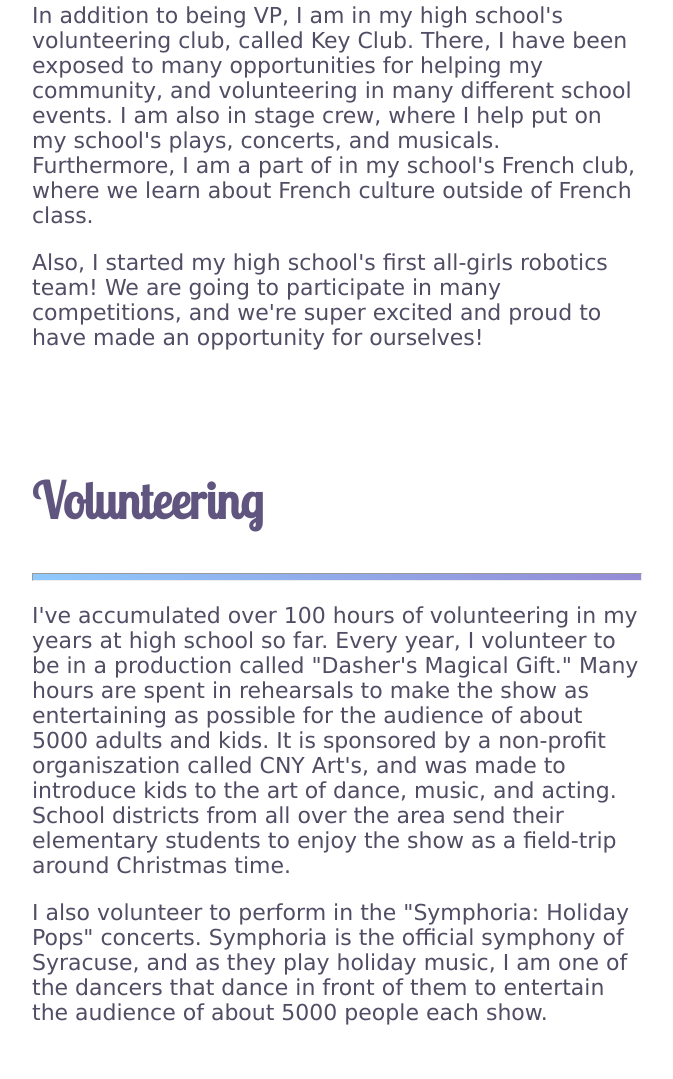
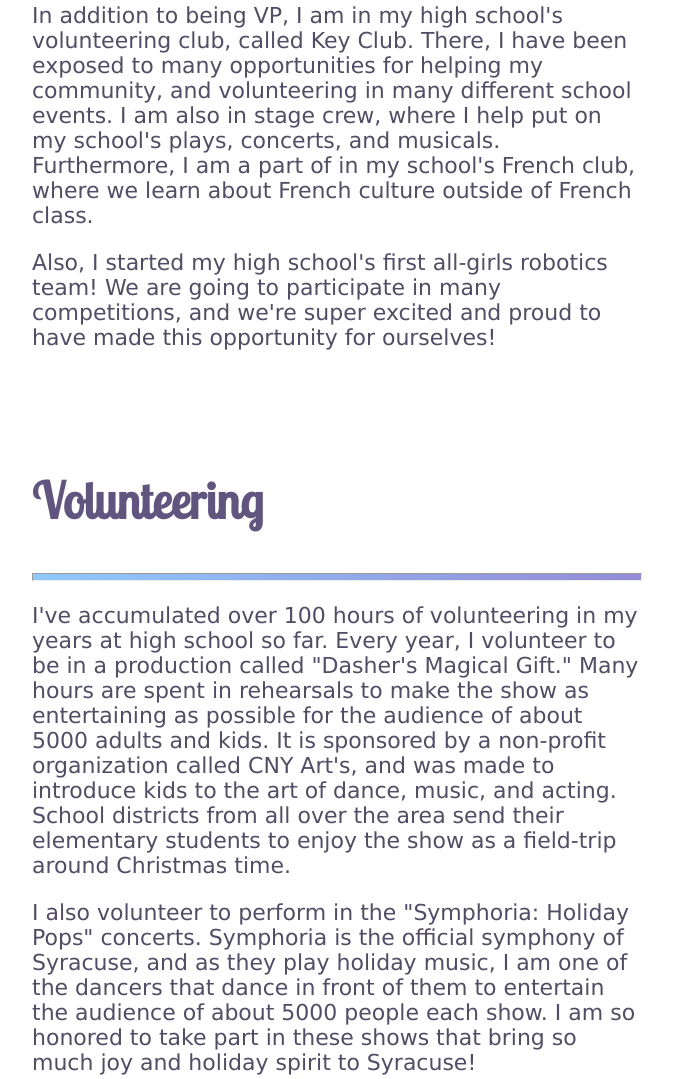
Before and after one commit to josielibbon/josielibbon.github.io, a plain HTML site: page index.html in a window 1280 px wide. Shown: the part 1703-2782 px from the top of the page, without its empty margins (303-976 px from the left). Drawn offline with Linux system fonts and the light colour scheme.

Commit message:
fixed spelling and added a sentence to paragraphs

```diff
--- a/index.html
+++ b/index.html
@@ -48,7 +48,7 @@
             In addition to being VP, I am in my high school's volunteering club, called Key Club. There, I have been exposed to many opportunities for helping my community, and volunteering in many different school events. I am also in stage crew, where I help put on my school's plays, concerts, and musicals. Furthermore, I am a part of in my school's French club, where we learn about French culture outside of French class.
         </p>
         <p>
-            Also, I started my high school's first all-girls robotics team! We are going to participate in many competitions, and we're super excited and proud to have made an opportunity for ourselves!
+            Also, I started my high school's first all-girls robotics team! We are going to participate in many competitions, and we're super excited and proud to have made this opportunity for ourselves!
         </p>
 
     </section>
@@ -62,10 +62,10 @@
         <hr>
 
         <p>
-            I've accumulated over 100 hours of volunteering in my years at high school so far. Every year, I volunteer to be in a production called "Dasher's Magical Gift." Many hours are spent in rehearsals to make the show as entertaining as possible for the audience of about 5000 adults and kids. It is sponsored by a non-profit organiszation called CNY Art's, and was made to introduce kids to the art of dance, music, and acting. School districts from all over the area send their elementary students to enjoy the show as a field-trip around Christmas time.
+            I've accumulated over 100 hours of volunteering in my years at high school so far. Every year, I volunteer to be in a production called "Dasher's Magical Gift." Many hours are spent in rehearsals to make the show as entertaining as possible for the audience of about 5000 adults and kids. It is sponsored by a non-profit organization called CNY Art's, and was made to introduce kids to the art of dance, music, and acting. School districts from all over the area send their elementary students to enjoy the show as a field-trip around Christmas time.
         </p>
         <p>
-            I also volunteer to perform in the "Symphoria: Holiday Pops" concerts. Symphoria is the official symphony of Syracuse, and as they play holiday music, I am one of the dancers that dance in front of them to entertain the audience of about 5000 people each show.
+            I also volunteer to perform in the "Symphoria: Holiday Pops" concerts. Symphoria is the official symphony of Syracuse, and as they play holiday music, I am one of the dancers that dance in front of them to entertain the audience of about 5000 people each show. I am so honored to take part in these shows that bring so much joy and holiday spirit to Syracuse!
         </p>
     </section>
 
```
